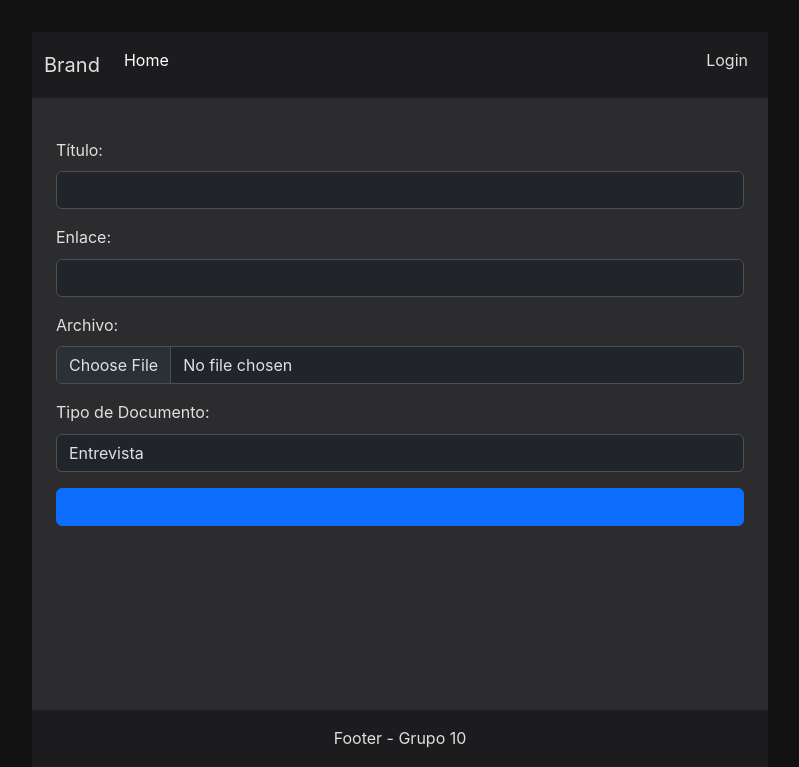
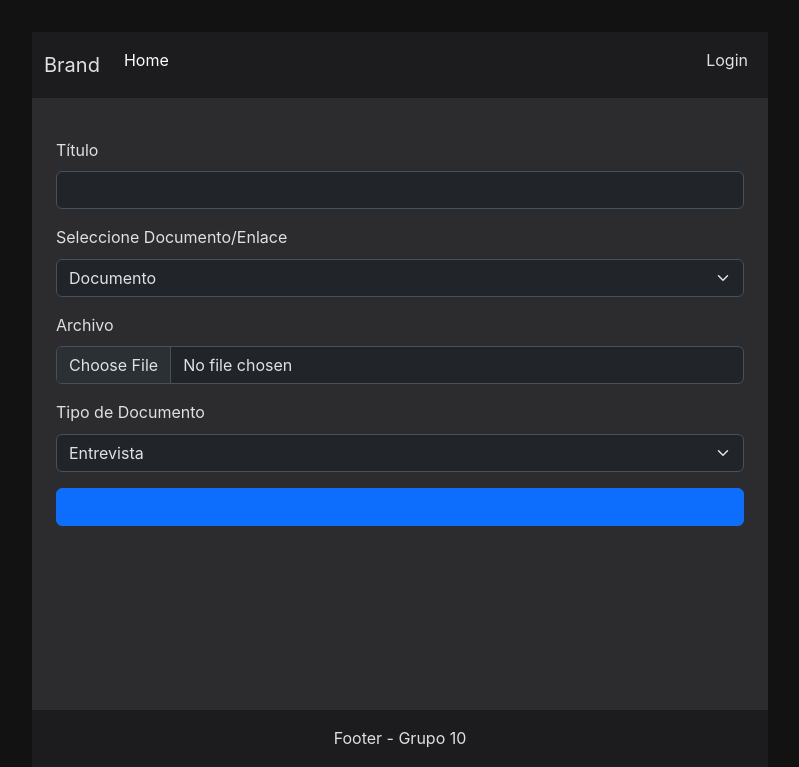
Before and after one commit to lucamaffeo/cedica-management-system, a Flask app: template admin/src/web/templates/documents/form.html in a window 1280 px wide. Shown: the top 767 px of the page, without its empty margins (240-1039 px from the left). Run offline with Flask 3, Linux system fonts and the light colour scheme; the template is opened without the code that fills it, so the values that code supplies are empty; some libraries are stand-ins or nearby versions.

Commit message:
creo decorador permisos documentos, acomodo documents/form.html, acomodo error busqueda employee y demas

```diff
--- a/admin/src/core/repositories/employee.py
+++ b/admin/src/core/repositories/employee.py
@@ -19,7 +19,7 @@ def list_employees(search='', job_position=None, sort_by='name', direction='asc'
             (Employee.email.ilike(f'%{search}%'))
         )
     if job_position:
-        query = query.filter(Employee.profession == job_position)
+        query = query.filter(Employee.job_position == job_position)
     else:
         query = query  # No aplicar filtro, mostrar todos
 
--- a/admin/src/web/controllers/documents.py
+++ b/admin/src/web/controllers/documents.py
@@ -1,4 +1,5 @@
 from flask import Blueprint, redirect, render_template, request, url_for, flash
+from src.web.helpers.documentation import clean_entity_type
 from src.core.repositories import document as document_repository
 from src.web.helpers.auth import has_permission
 from src.core.database import db
@@ -7,6 +8,7 @@ bp = Blueprint("documents", __name__, url_prefix="/documents")
 
 #list documents
 @bp.get("/<string:entity_type>/<int:entity_id>/")
+@clean_entity_type
 def index(entity_type, entity_id):
     search = request.args.get("search", "")
     sort_by = request.args.get("sort_by", "title")
@@ -23,6 +25,7 @@ def index(entity_type, entity_id):
 
 # destroy document
 @bp.get("/<string:entity_type>/<int:entity_id>/<int:id>/delete")
+@clean_entity_type
 def delete(entity_type, entity_id, id):
     document = document_repository.get_document(id)
     if not document:
@@ -47,11 +50,13 @@ def download(entity_type, entity_id, id):
 
 # add document
 @bp.get("/<string:entity_type>/<int:entity_id>/create")
+@clean_entity_type
 def add(entity_type, entity_id):
     return render_template("documents/form.html", entity_type=entity_type, entity_id=entity_id, title='Agregar Documento')
 
 # Create document
 @bp.post("/<string:entity_type>/<int:entity_id>/create")
+@clean_entity_type
 def create(entity_type, entity_id):
     print(f"type: {entity_type}, id: {entity_id}")  # Add this line to check what values are passed
     params = request.form
--- a/admin/src/web/controllers/employees.py
+++ b/admin/src/web/controllers/employees.py
@@ -136,11 +136,11 @@ def update(id):
     # Validar telefono (solo números + o espacios)
     if not re.match(r'^[\d +]+$', params['telephone']):
         flash("El teléfono solo puede contener números + o espacios.", "error")
-        return redirect(url_for("employees.register"))
+        return redirect(url_for("employees.edit",id=id))
     # Validar el DNI (solo números y puntos)
     if not re.match(r'^[\d.]+$', params['dni']):
         flash("El DNI solo puede contener números y puntos.", "error")
-        return redirect(url_for("employees.register"))
+        return redirect(url_for("employees.edit", id=id))
 
     # Validar si el DNI fue modificado y si el nuevo DNI ya está registrado
     new_dni = params.get("dni")
--- a/admin/src/web/templates/documents/form.html
+++ b/admin/src/web/templates/documents/form.html
@@ -5,28 +5,69 @@
 {% endblock %}
 
 {% block form_fields %}
-        <label class="form-label" for="title">Título:</label>
-        <input type="text" id="title" name="title" required class="form-control"
-            value="{{ document.title if document else '' }}">
-
-        <div id="link_input">
-            <label class="form-label" for="link">Enlace:</label>
-            <input type="url" id="link" name="link" class="form-control">
+        <div class="mb-3">
+            <label for="title" class="form-label">Título</label>
+            <input type="text" id="title" name="title" required class="form-control"
+                value="{{ document.title if document else '' }}">
         </div>
 
-        <div id="file_input">
-            <label class="form-label" for="file">Archivo:</label>
-            <input type="file" id="file" name="file" class="form-control">
+
+        <div class="mb-3">
+            <label for="document_type" class="form-label">Seleccione Documento/Enlace</label>
+            <select class="form-select" id="doc_enl" name="doc_enl" required onchange="toggleInputFields()">
+                <option value="file" selected>Documento</option>
+                <option value="link">Enlace</option>
+            </select>
+            <div class="mb-3" id="fileInput">
+                <label for="file" class="form-label">Archivo</label>
+                <input type="file" id="file" name="file" class="form-control" accept=".pdf,.doc,.docx,.jpg,.jpeg,.png">
+            </div>
+
+            <div class="mb-3" id="linkInput">
+                <label for="link" class="form-label">Enlace</label>
+                <input type="url" id="link" name="link" class="form-control" placeholder="Ej: https://example.com/document.pdf">
+            </div>
+
+
+            <label for="document_type" class="form-label">Tipo de Documento</label>
+            <select class="form-select" id="document_type" name="document_type">
+                <option value="Entrevista" {% if document and document.document_type=='Entrevista' %}selected{% endif %}>
+                    Entrevista</option>
+                <option value="Evaluación" {% if document and document.document_type=='Evaluación' %}selected{% endif %}>
+                    Evaluación</option>
+                <option value="Planificaciones" {% if document and document.document_type=='Planificaciones' %}selected{% endif
+                    %}>Planificaciones</option>
+                <option value="Evolución" {% if document and document.document_type=='Evolución' %}selected{% endif %}>Evolución
+                </option>
+                <option value="Crónicas" {% if document and document.document_type=='Crónicas' %}selected{% endif %}>Crónicas
+                </option>
+                <option value="Documental" {% if document and document.document_type=='Documental' %}selected{% endif %}>
+                    Documental</option>
+            </select>
         </div>
 
-        <label class="form-label" for="document_type" required>Tipo de Documento:</label>
-        <select id="document_type" name="document_type" class="form-control">
-            <option value="Entrevista" {% if document and document.document_type == 'Entrevista' %}selected{% endif %}>Entrevista</option>
-            <option value="Evaluación" {% if document and document.document_type == 'Evaluación' %}selected{% endif %}>Evaluación</option>
-            <option value="Planificaciones" {% if document and document.document_type == 'Planificaciones' %}selected{% endif %}>Planificaciones</option>
-            <option value="Evolución" {% if document and document.document_type == 'Evolución' %}selected{% endif %}>Evolución</option>
-            <option value="Crónicas" {% if document and document.document_type == 'Crónicas' %}selected{% endif %}>Crónicas</option>
-            <option value="Documental" {% if document and document.document_type == 'Documental' %}selected{% endif %}>Documental</option>
-        </select>
+        <script src="https://cdnjs.cloudflare.com/ajax/libs/bootstrap/5.1.3/js/bootstrap.bundle.min.js"></script>
+        <!-- Script de Bootstrap -->
+        <script>
+            // Ocultar/mostrar campos según el tipo de documento
+            function toggleInputFields() {
+                const doc_enl = document.getElementById('doc_enl').value;
+                const linkInput = document.getElementById('linkInput');
+                const fileInput = document.getElementById('fileInput');
+
+                if (doc_enl === 'link') {
+                    linkInput.style.display = 'block'; // Mostrar campo de enlace
+                    fileInput.style.display = 'none';  // Ocultar campo de archivo
+                } else {
+                    linkInput.style.display = 'none';  // Ocultar campo de enlace
+                    fileInput.style.display = 'block';  // Mostrar campo de archivo
+                }
+            }
+
+            // Inicializar visibilidad de campos al cargar la página
+            document.addEventListener('DOMContentLoaded', function () {
+                toggleInputFields();
+            });
+        </script>
 
 {% endblock %}
--- a/admin/src/web/templates/employees/index.html
+++ b/admin/src/web/templates/employees/index.html
@@ -64,6 +64,8 @@ Buscar por Nombre, Apellido, DNI o Email
                 <a href="{{ url_for('employees.show', id=employee.id) }}">Ver</a>
                 <a href="{{ url_for('employees.edit', id=employee.id) }}">Editar</a>
                 <a href="{{ url_for('employees.delete', id=employee.id) }}" onclick="return confirm('¿Está seguro?')">Eliminar</a>
+                <a href="{{ url_for('documents.index', entity_type=" employees", entity_id=employee.id) }}">Ver documentos</a>
+
             </td>
         </tr>
         {% endfor %}
--- a/admin/src/web/templates/horses/index.html
+++ b/admin/src/web/templates/horses/index.html
@@ -46,6 +46,8 @@ Buscar por Nombre
             <a href="{{ url_for('horses.show', id=horse.id) }}">Ver</a>
             <a href="{{ url_for('horses.edit', id=horse.id) }}">Editar</a>
             <a href="{{ url_for('horses.delete', id=horse.id) }}" onclick="return confirm('¿Está seguro?')">Eliminar</a>
+            <a href="{{ url_for('documents.index', entity_type=" horses", entity_id=horse.id) }}">Ver documentos</a>
+
         </td>
         {% else %}
         <tr>
```
Also changed, not shown: admin/src/core/repositories/document.py (+15 -2 lines), admin/src/web/helpers/documentation.py (added, +14 -0 lines).
